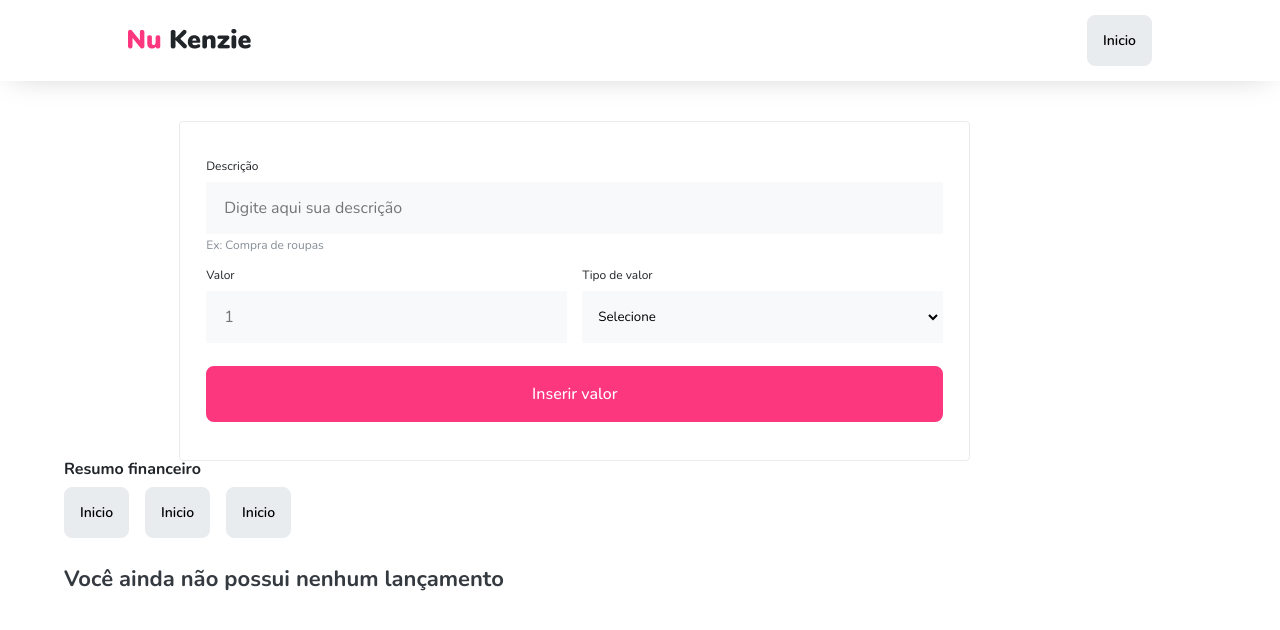
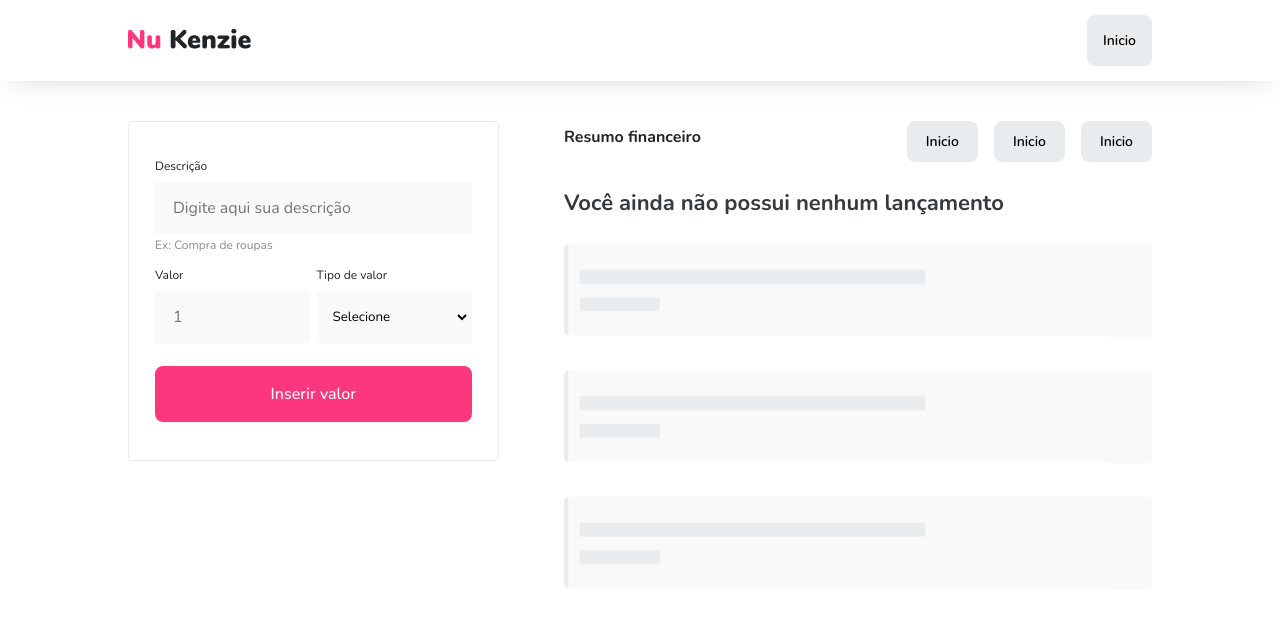
Before and after one commit to netomilfont/react-nu-kenzie, a React (Create React App) app in the folder nukenzie/: page / in a window 1280 px wide. Shown: the top 630 px of the page. Built offline with nearby package versions, Linux system fonts and the light colour scheme.

Commit message:
adiciona lista de cards

```diff
--- a/nukenzie/src/App.css
+++ b/nukenzie/src/App.css
@@ -9,8 +9,12 @@
 
 .container__main {
   display: flex;
+  flex-direction: column;
   justify-content: center;
   width: 100vw;
+}
+
+.container__form {
   margin-bottom: 20px;
 }
 
@@ -26,14 +30,39 @@
   width: 90%;
 }
 
+.container__buttonFilter button {
+  padding: 10px 18px;
+}
+
 .container__buttonFilter {
   display: flex;
   gap: 16px;
+}
+
+.container__listCard img {
+  width: 100%;
 }
 
 @media (min-width: 1024px) {
   .container__main {
     width: 80%;
     margin: 0 auto;
+    flex-direction: row;
+    gap: 40px;
+  }
+
+  .container__list {
+    width: 60%;
+    justify-content: flex-start;
+  }
+
+  .container__allFilter {
+    display: flex;
+    justify-content: space-between;
+    align-items: center;
+  }
+
+  .container__filter {
+    width: 100%;
   }
 }
--- a/nukenzie/src/App.jsx
+++ b/nukenzie/src/App.jsx
@@ -4,6 +4,7 @@ import Form from "./components/Form";
 import TextResume from "./components/TextResume";
 import Button from "./components/Button";
 import TitleList from "./components/TitleList";
+import NoCard from "./components/NoCard";
 
 const App = () => {
   return (
@@ -12,17 +13,20 @@ const App = () => {
         <Header />
         <div className="container__main">
           <Form />
-        </div>
           <div className="container__list">
             <div className="container__filter">
+              <div className="container__allFilter">
                 <TextResume />
                 <div className="container__buttonFilter">
                   <Button />
                   <Button />
                   <Button />
                 </div>
-            <div>
+              </div>
+              <div className="container__listCard">
                 <TitleList />
+                <NoCard />
+              </div>
             </div>
           </div>
         </div>
--- a/nukenzie/src/components/Form/styles.css
+++ b/nukenzie/src/components/Form/styles.css
@@ -94,4 +94,8 @@ span {
     background-color: #e34981;
     color: var(--color-grey-1);
   }
+
+  .container__form {
+    width: 40%;
+  }
 }
--- /dev/null
+++ b/nukenzie/src/components/NoCard/index.jsx
@@ -0,0 +1,11 @@
+import Img from "../../img/NoCard.png";
+
+const NoCard = () => {
+  return (
+    <div>
+      <img src={Img} alt="Logo da Kenzie" />
+    </div>
+  );
+};
+
+export default NoCard;
--- a/nukenzie/src/components/TitleList/styles.css
+++ b/nukenzie/src/components/TitleList/styles.css
@@ -3,4 +3,5 @@ h2 {
   font-weight: 700;
   color: #343a40;
   margin-top: 30px;
+  margin-bottom: 30px;
 }
```
Also changed, not shown: nukenzie/src/img/NoCard.png (added). Lines whose indentation alone changed are shown as unchanged.
